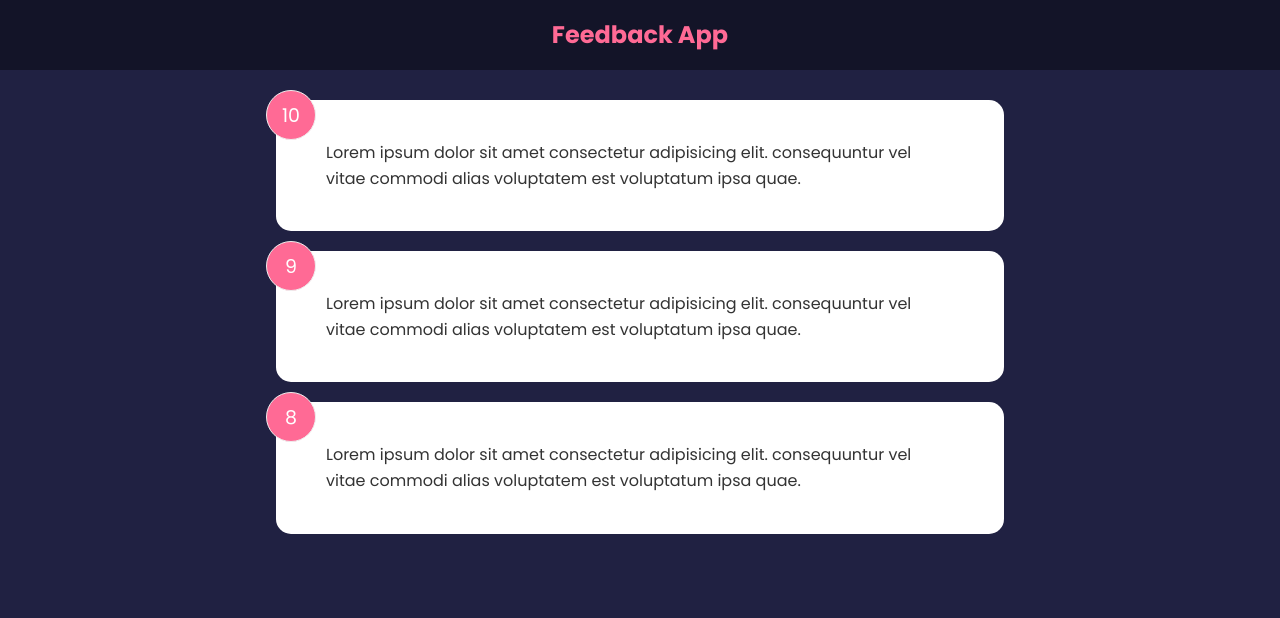
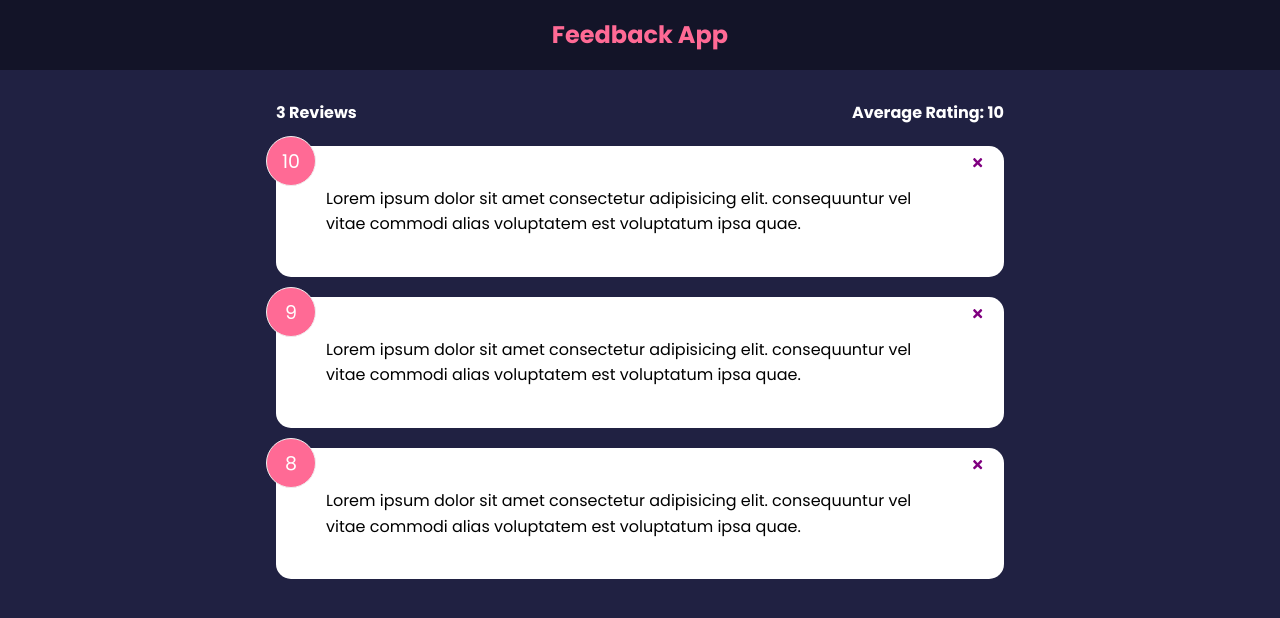
Before and after one commit to geoescobar/Feedback-App, a React (Create React App) app: page / in a window 1280 px wide. Shown: the top 618 px of the page. Built offline with nearby package versions, Linux system fonts and the light colour scheme.

Commit message:
feedback posts delete

```diff
--- a/package.json
+++ b/package.json
@@ -8,6 +8,7 @@
     "@testing-library/user-event": "^13.5.0",
     "react": "^18.2.0",
     "react-dom": "^18.2.0",
+    "react-icons": "^4.4.0",
     "react-scripts": "5.0.1",
     "web-vitals": "^2.1.4"
   },
--- a/src/App.js
+++ b/src/App.js
@@ -2,16 +2,22 @@
 import Header from "./components/Header";
 import FeedbackList from "./components/FeedbackList";
 import FeedbackData from "./data/FeedbackData";
+import FeedbackStats from "./components/FeedbackStats";
 
 function App() {
   const [feedback, setFeedback] = useState(FeedbackData);
 
-
+  const deleteFeedback = (id) => {
+    if (window.confirm("Are you sure you want to delete?")) {
+      setFeedback(feedback.filter((item) => item.id !== id));
+    }
+  };
   return (
     <>
       <Header />
       <div className="container">
-        <FeedbackList feedback={feedback}/>
+        <FeedbackStats feedback={feedback} />
+        <FeedbackList feedback={feedback} handleDelete={deleteFeedback} />
       </div>
     </>
   );
--- a/src/components/FeedbackItem.jsx
+++ b/src/components/FeedbackItem.jsx
@@ -1,10 +1,21 @@
-function FeedbackItem({ item }) {
+import { FaTimes } from "react-icons/fa";
+import PropTypes from "prop-types";
+import Card from "./shared/Card";
+
+function FeedbackItem({ item, handleDelete }) {
   return (
-    <div className="card">
+    <Card>
       <div className="num-display">{item.rating}</div>
+      <button onClick={() => handleDelete(item.id)} className="close">
+        <FaTimes color="purple" />
+      </button>
       <div className="text-display">{item.text}</div>
-    </div>
+    </Card>
   );
 }
 
+FeedbackItem.propTypes = {
+  item: PropTypes.object.isRequired,
+};
+
 export default FeedbackItem;
--- a/src/components/FeedbackList.jsx
+++ b/src/components/FeedbackList.jsx
@@ -1,6 +1,7 @@
 import FeedbackItem from "./FeedbackItem";
+import PropTypes from "prop-types";
 
-function FeedbackList({ feedback }) {
+function FeedbackList({ feedback, handleDelete }) {
   if (!feedback || feedback.length === 0) {
     return <p>No Feedback Yet</p>;
   }
@@ -8,10 +9,24 @@
   return (
     <div className="feedback-list">
       {feedback.map((item) => (
-        <FeedbackItem key={item.id} item={item} />
+        <FeedbackItem
+          key={item.id}
+          item={item}
+          handleDelete={handleDelete}
+        />
       ))}
     </div>
   );
 }
 
+FeedbackList.propTypes = {
+  feedback: PropTypes.arrayOf(
+    PropTypes.shape({
+      id: PropTypes.number.isRequired,
+      text: PropTypes.string.isRequired,
+      rating: PropTypes.number.isRequired,
+    })
+  ),
+};
+
 export default FeedbackList;
--- /dev/null
+++ b/src/components/FeedbackStats.jsx
@@ -0,0 +1,12 @@
+
+
+function FeedbackStats({feedback}) {
+  return (
+    <div className="feedback-stats">
+        <h4>{feedback.length} Reviews</h4>
+        <h4>Average Rating: 10</h4>
+    </div>
+  )
+}
+
+export default FeedbackStats
--- /dev/null
+++ b/src/components/shared/Card.jsx
@@ -0,0 +1,28 @@
+import PropTypes from "prop-types";
+
+function Card({ children, reverse }) {
+  //   return <div className={`card ${reverse && "reverse"}`}>{children}</div>;
+
+  return (
+    <div
+      className="card"
+      style={{
+        backgroundColor: reverse ? "rgba(0,0,0,0.4)" : "#fff",
+        color: reverse ? "#fff" : "#000",
+      }}
+    >
+      {children}
+    </div>
+  );
+}
+
+Card.defaultProp = {
+  reverse: false,
+};
+
+Card.propTypes = {
+  children: PropTypes.node.isRequired,
+  reverse: PropTypes.bool,
+};
+
+export default Card;
```
Also changed, not shown: src/index.css (+4 -4 lines), 1 other file (tests, documents, lock files or other folders).
